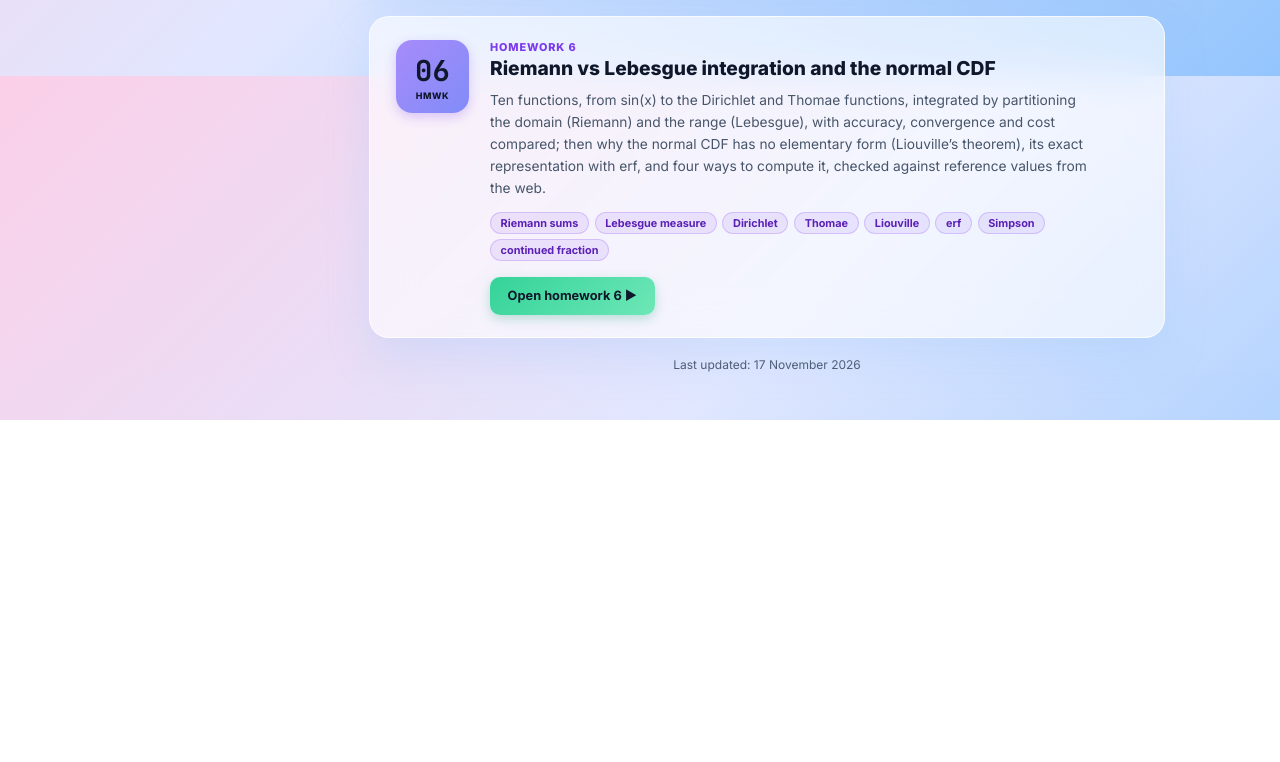
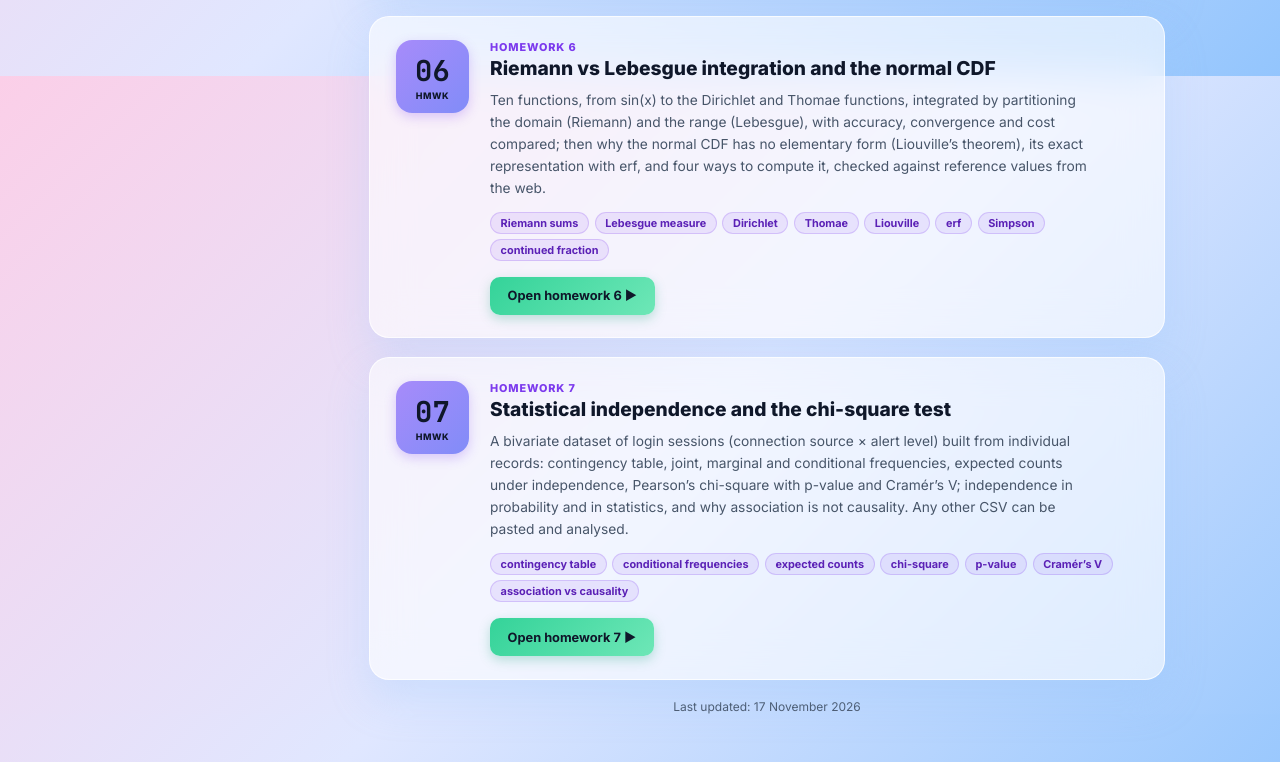
Before and after one commit to LucreziaSitta/Statistic, a plain HTML site: page index.html in a window 1280 px wide. Shown: the part 1536-2298 px from the top of the page. Before the commit the page ends 1956 px from the top, so only its background shows below. Drawn offline with Linux system fonts and the light colour scheme.

Commit message:
Add homework entry for chi-square test analysis
Added a new homework entry for statistical independence and the chi-square test, including its description and related topics.

```diff
--- a/index.html
+++ b/index.html
@@ -228,6 +228,14 @@ const HOMEWORKS = [
     description: 'Ten functions, from sin(x) to the Dirichlet and Thomae functions, integrated by partitioning the domain (Riemann) and the range (Lebesgue), with accuracy, convergence and cost compared; then why the normal CDF has no elementary form (Liouville\u2019s theorem), its exact representation with erf, and four ways to compute it, checked against reference values from the web.',
     topics: ['Riemann sums', 'Lebesgue measure', 'Dirichlet', 'Thomae', 'Liouville', 'erf', 'Simpson', 'continued fraction']
   },
+  {
+    number: 7,
+    title: 'Statistical independence and the chi-square test',
+    file: 'homework_7.html',
+    date: '',
+    description: 'A bivariate dataset of login sessions (connection source × alert level) built from individual records: contingency table, joint, marginal and conditional frequencies, expected counts under independence, Pearson\u2019s chi-square with p-value and Cramér\u2019s V; independence in probability and in statistics, and why association is not causality. Any other CSV can be pasted and analysed.',
+    topics: ['contingency table', 'conditional frequencies', 'expected counts', 'chi-square', 'p-value', 'Cramér\u2019s V', 'association vs causality']
+  },
 ];
 
 const $ = id => document.getElementById(id);
```
